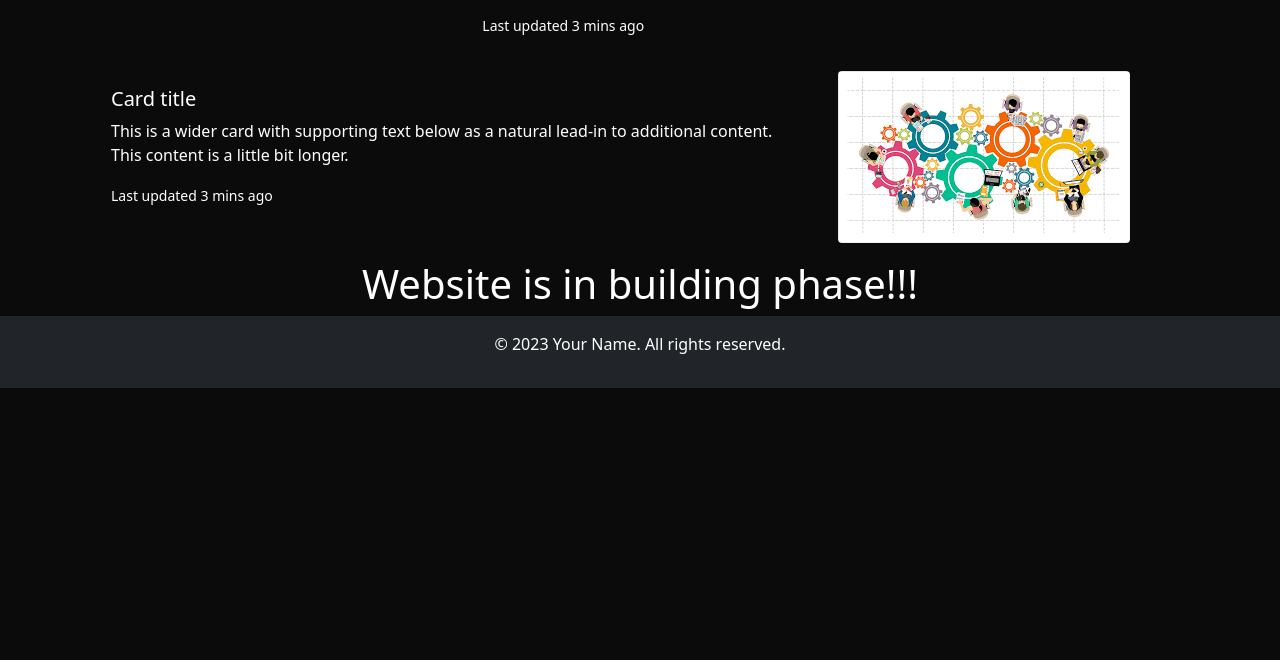
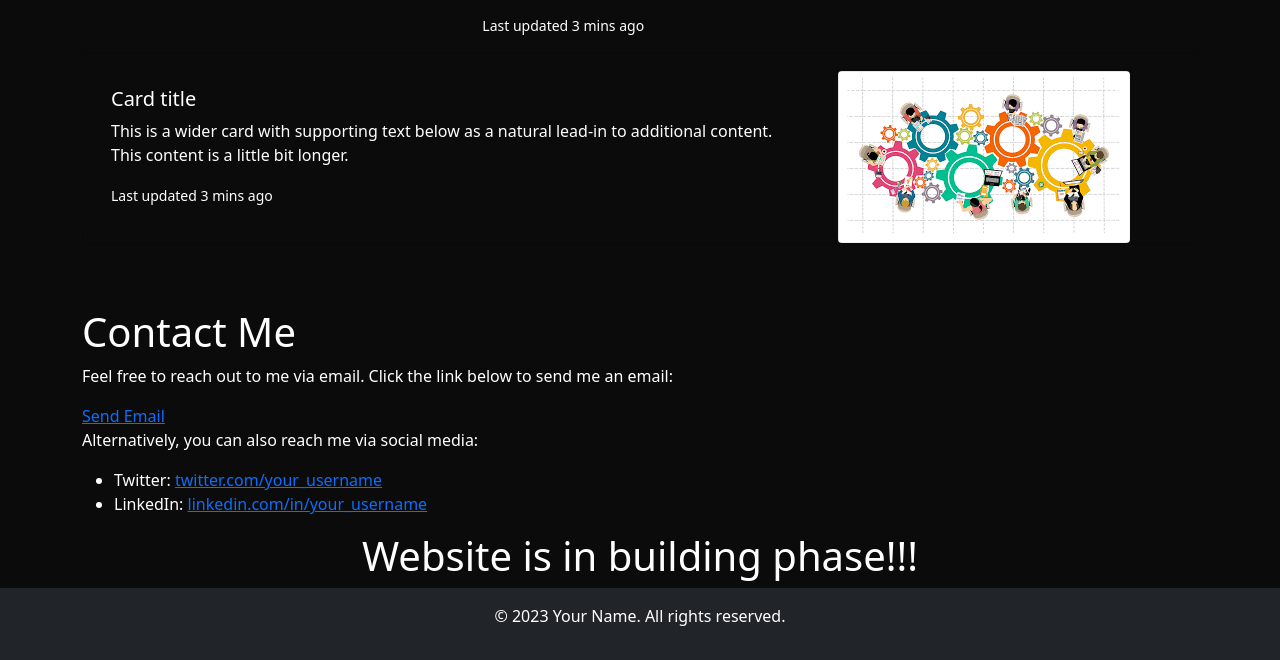
Before and after one commit to AGhafoerkhan/aghafoerkhan.github.io, a plain HTML site: page index.html in a window 1280 px wide. Shown: the part 2394-3054 px from the top of the page. Before the commit the page ends 2782 px from the top, so only its background shows below. Drawn offline with nearby package versions, Linux system fonts and the light colour scheme.

Commit message:
added about me and did some major fixes

```diff
--- a/index.html
+++ b/index.html
@@ -26,7 +26,6 @@
         <a href="#" class="animated-text">Contact</a>
       </div>
     </div>
-
     <div class="container-fluid">
       <div class="row">
         <div class="col-1"></div>
@@ -187,6 +186,21 @@
       </div>
     </section>
 
+
+    <section id="Projects" class="container pt-5">
+      <h1 class="text-white">Contact Me</h1>
+
+      <p class="text-white">Feel free to reach out to me via email. Click the link below to send me an email:</p>
+
+      <a href="https://mail.google.com/mail/u/0/#inbox?compose=GTvVlcSHwCkNplRpGhNHrFqHzVvKTtzNGfDttpXtcgZqtwnfWVNmZprPWTXMBhTPwtKPSGlHcLfTn">Send Email</a>
+
+      <p class="text-white">Alternatively, you can also reach me via social media:</p>
+      <ul>
+        <li class="text-white">Twitter: <a href="https://twitter.com/your_username">twitter.com/your_username</a></li>
+        <li class="text-white">LinkedIn: <a href="https://linkedin.com/in/your_username">linkedin.com/in/your_username</a></li>
+      </ul>
+    </section>
+
     <section>
       <div class="container">
         <div class="row">
```
Also changed, not shown: css/style.css (line endings or trailing spaces).
